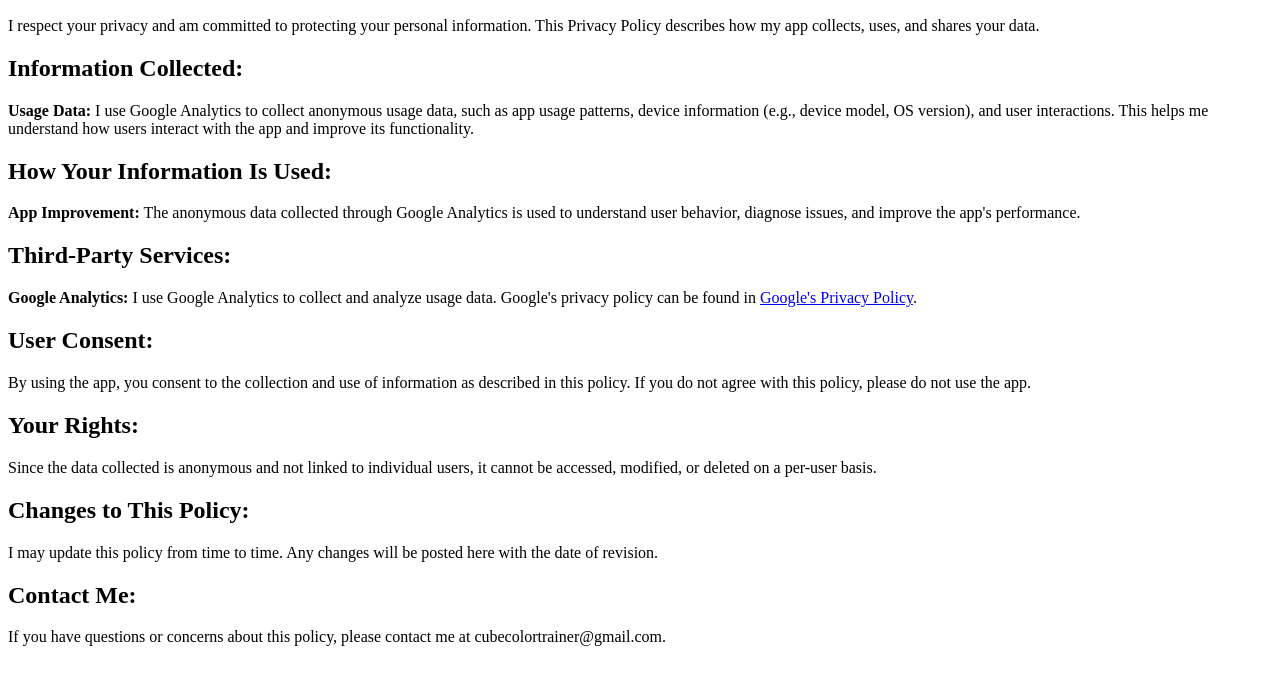
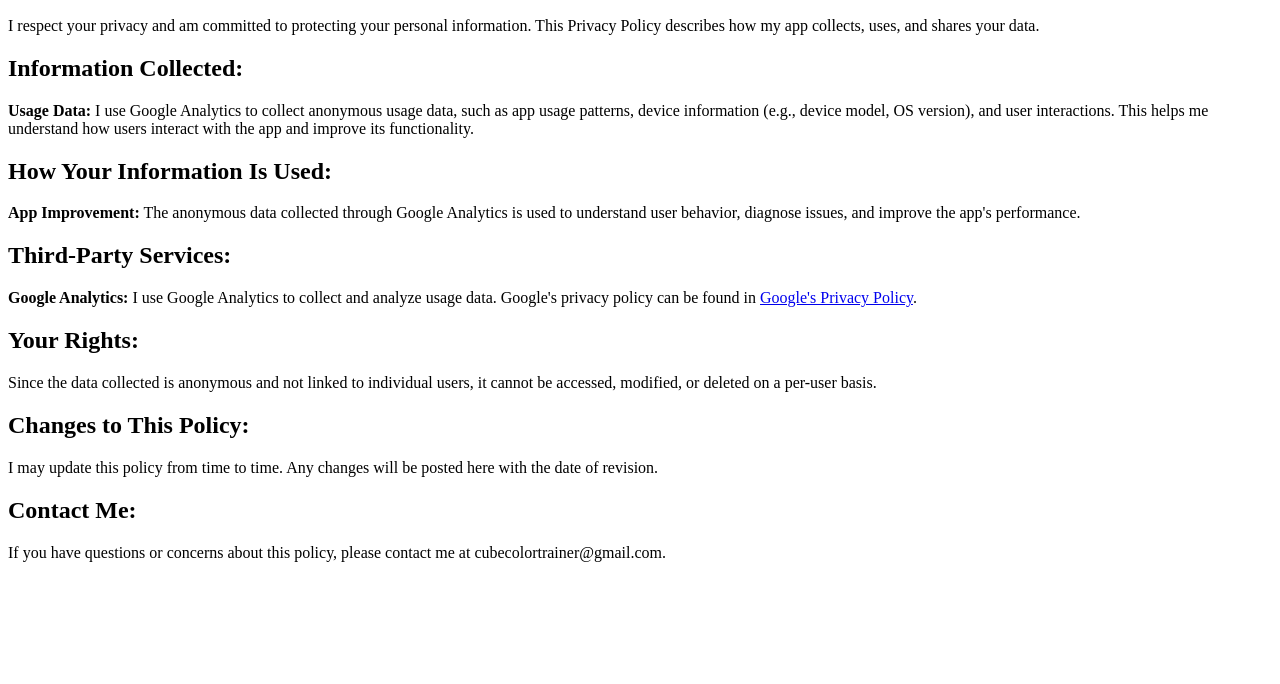
Before and after one commit to stefacapps/stefacapps.github.io, a plain HTML site: page cubecolortrainer_privacypolicy.html in a window 1280 px wide. Shown: the part 110-794 px from the top of the page. Drawn offline with Linux system fonts and the light colour scheme.

Commit message:
CCT - Privacy policy updated.

```diff
--- a/cubecolortrainer_privacypolicy.html
+++ b/cubecolortrainer_privacypolicy.html
@@ -24,10 +24,6 @@
 
 <p><b>Google Analytics:</b> I use Google Analytics to collect and analyze usage data. Google's privacy policy can be found in <a href="https://policies.google.com/privacy">Google's Privacy Policy</a>.</p>
 
-<h2>User Consent:</h2>
-
-<p>By using the app, you consent to the collection and use of information as described in this policy. If you do not agree with this policy, please do not use the app.</p>
-
 <h2>Your Rights:</h2>
 <p>Since the data collected is anonymous and not linked to individual users, it cannot be accessed, modified, or deleted on a per-user basis.</p>
 
```
